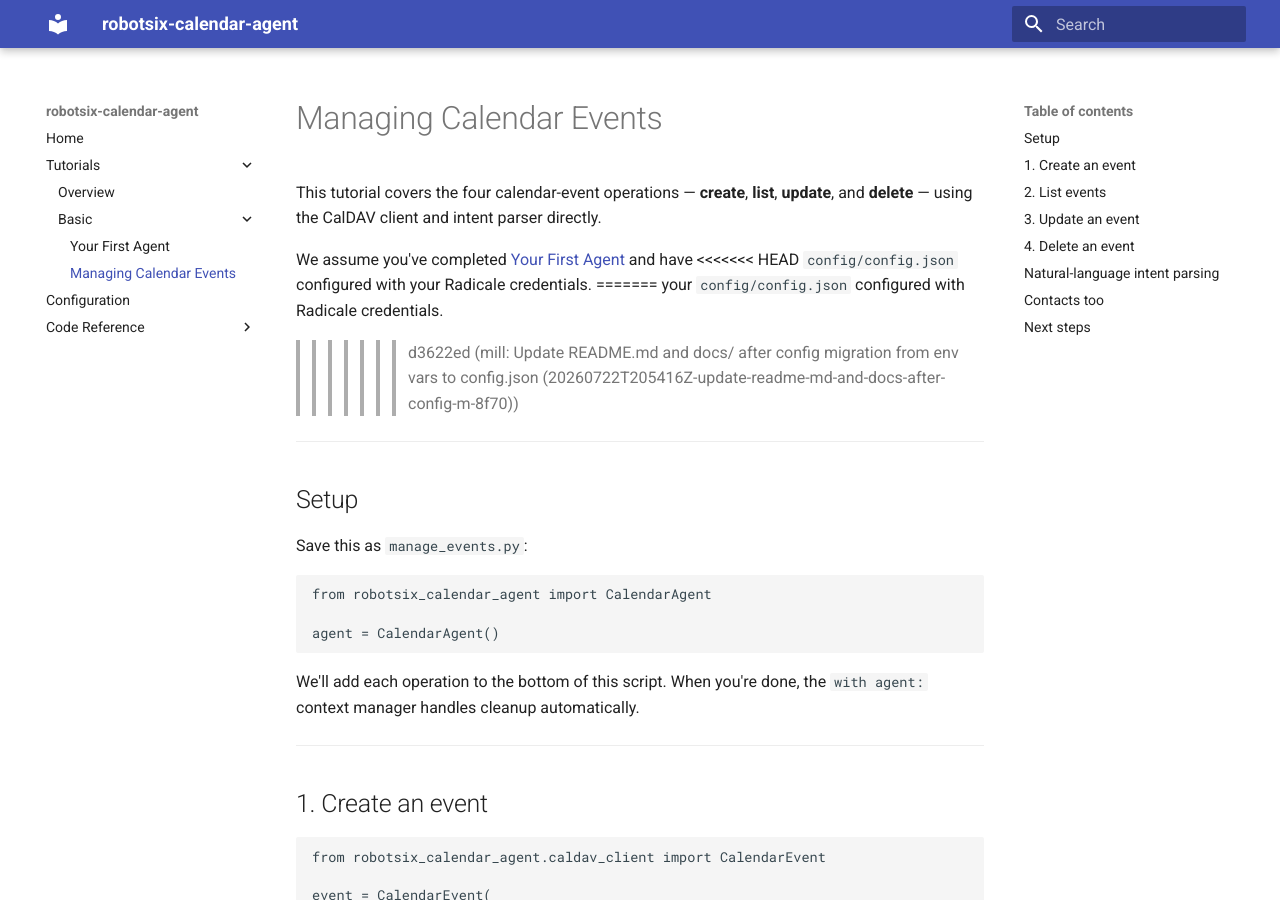
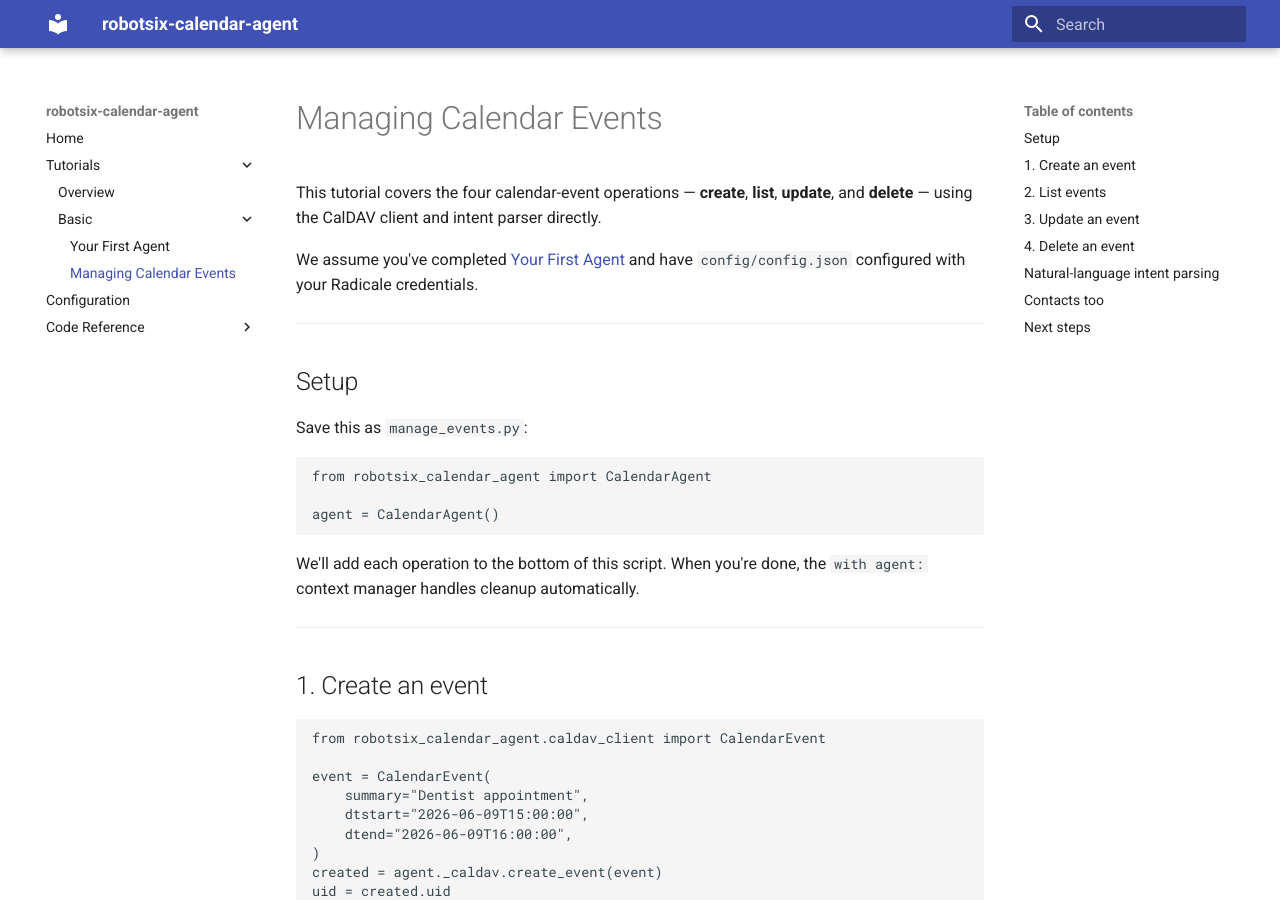
Before and after one commit to damien-robotsix/robotsix-calendar-agent, an MkDocs documentation site: the page built from docs/agent/tutorials/manage-events.md, in a window 1280 px wide and 900 px high. Built offline with MkDocs 1.6.1 and Material for MkDocs 9.7.7, drawn with Linux system fonts in a browser that asks for light colours.

Commit message:
mill: Fix merge conflict and stale constructor-arguments claim shipped in docs-config-migration PR #355 (20260724T032504Z-fix-merge-conflict-and-stale-constructor-ca45) (#360)
* mill: Fix merge conflict and stale constructor-arguments claim shipped in docs-config-migration PR #355 (20260724T032504Z-fix-merge-conflict-and-stale-constructor-ca45)

* mill: Fix merge conflict and stale constructor-arguments claim shipped in docs-config-migration PR #355 (20260724T032504Z-fix-merge-conflict-and-stale-constructor-ca45)

---------

Co-authored-by: robotsix-mill <mill@robotsix.local>

```diff
--- a/docs/agent/tutorials/manage-events.md
+++ b/docs/agent/tutorials/manage-events.md
@@ -5,11 +5,7 @@ This tutorial covers the four calendar-event operations —
 CalDAV client and intent parser directly.
 
 We assume you've completed [Your First Agent](../../tutorials/basic/first-agent.md) and have
-<<<<<<< HEAD
 `config/config.json` configured with your Radicale credentials.
-=======
-your `config/config.json` configured with Radicale credentials.
->>>>>>> d3622ed (mill: Update README.md and docs/ after config migration from env vars to config.json (20260722T205416Z-update-readme-md-and-docs-after-config-m-8f70))
 
 ---
 
```
Also changed, not shown: CHANGELOG.md (+2 -0 lines), README.md (+1 -2 lines).
